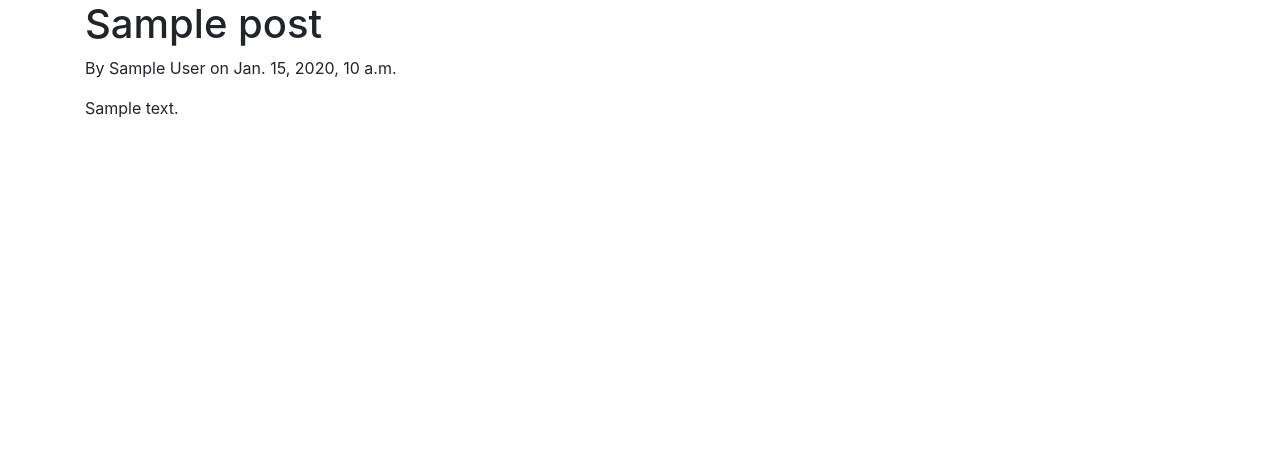
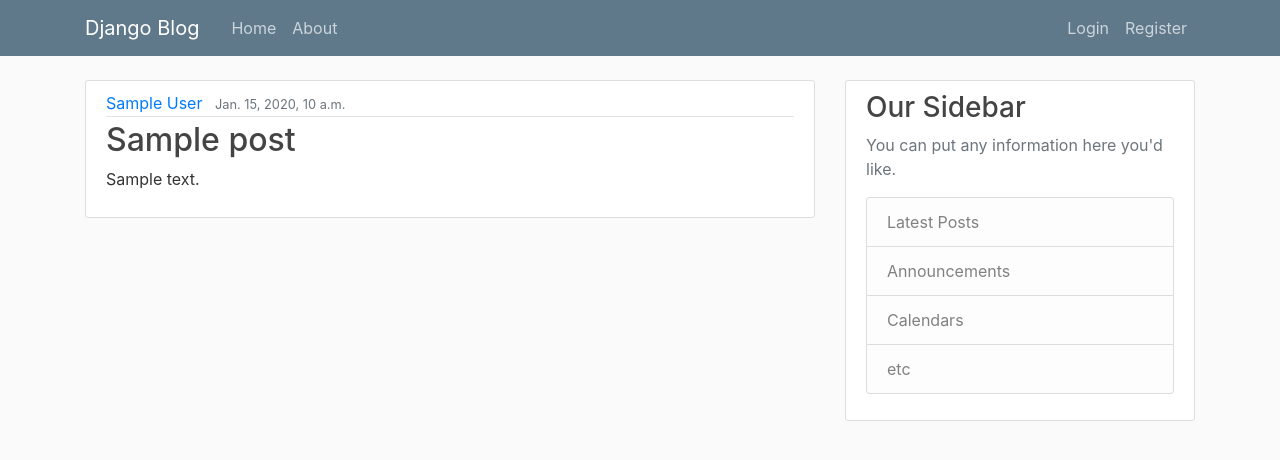
Before and after one commit to Code0254/DjangoProject, a Django app: template blog/templates/blog/home.html in a window 1280 px wide. Shown: the top 460 px of the page. Run offline with Django 5.2, Linux system fonts and the light colour scheme; the template is opened without the code that fills it: most values are stand-ins (such as "Sample title", 1, 10 or a date in 2020); some libraries are stand-ins or nearby versions.

Commit message:
modified:   blog/__pycache__/apps.cpython-311.pyc

```diff
--- /dev/null
+++ b/blog/static/blog/main.css
@@ -0,0 +1,84 @@
+body {
+    background: #fafafa;
+    color: #333333;
+    margin-top: 5rem;
+  }
+
+  h1, h2, h3, h4, h5, h6 {
+    color: #444444;
+  }
+
+  ul {
+    margin: 0;
+  }
+
+  .bg-steel {
+    background-color: #5f788a;
+  }
+
+  .site-header .navbar-nav .nav-link {
+    color: #cbd5db;
+  }
+
+  .site-header .navbar-nav .nav-link:hover {
+    color: #ffffff;
+  }
+
+  .site-header .navbar-nav .nav-link.active {
+    font-weight: 500;
+  }
+
+  .content-section {
+    background: #ffffff;
+    padding: 10px 20px;
+    border: 1px solid #dddddd;
+    border-radius: 3px;
+    margin-bottom: 20px;
+  }
+
+  .article-title {
+    color: #444444;
+  }
+
+  a.article-title:hover {
+    color: #428bca;
+    text-decoration: none;
+  }
+
+  .article-content {
+    white-space: pre-line;
+  }
+
+  .article-img {
+    height: 65px;
+    width: 65px;
+    margin-right: 16px;
+  }
+
+  .article-metadata {
+    padding-bottom: 1px;
+    margin-bottom: 4px;
+    border-bottom: 1px solid #e3e3e3
+  }
+
+  .article-metadata a:hover {
+    color: #333;
+    text-decoration: none;
+  }
+
+  .article-svg {
+    width: 25px;
+    height: 25px;
+    vertical-align: middle;
+  }
+
+  .account-img {
+    height: 125px;
+    width: 125px;
+    margin-right: 20px;
+    margin-bottom: 16px;
+  }
+
+  .account-heading {
+    font-size: 2.5rem;
+  }
--- a/blog/templates/blog/base.html
+++ b/blog/templates/blog/base.html
@@ -1,3 +1,4 @@
+{% load static %}
 <!DOCTYPE html>
 <html lang="en">
 <head>
@@ -7,19 +8,58 @@
 
     <!-- Bootstrap CSS -->
     <link rel="stylesheet" href="https://cdn.jsdelivr.net/npm/bootstrap@4.0.0/dist/css/bootstrap.min.css" integrity="sha384-Gn5384xqQ1aoWXA+058RXPxPg6fy4IWvTNh0E263XmFcJlSAwiGgFAW/dAiS6JXm" crossorigin="anonymous">
+    <link rel  =" stylesheet" type="text/css" href="{% static 'blog/main.css' %}">
+
 
     {% if title %}
-        <title>Django Blog - {{ title }}</title>
+        <title>Django blog- {{ title }}</title>
     {% else %}
         <title>Django Blog</title>
     {% endif %}
 </head>
 <body>
-    <div class = 'container'>
+    <header class="site-header">
+        <nav class="navbar navbar-expand-md navbar-dark bg-steel fixed-top">
+          <div class="container">
+            <a class="navbar-brand mr-4" href="{% url 'blog-home' %}">Django Blog</a>
+            <button class="navbar-toggler" type="button" data-toggle="collapse" data-target="#navbarToggle" aria-controls="navbarToggle" aria-expanded="false" aria-label="Toggle navigation">
+            <span class="navbar-toggler-icon"></span>
+            </button>
+            <div class="collapse navbar-collapse" id="navbarToggle">
+              <div class="navbar-nav mr-auto">
+                <a class="nav-item nav-link" href="{% url 'blog-home' %}">Home</a>
+                <a class="nav-item nav-link" href="{% url 'blog-about' %}">About</a>
+              </div>
+              <!-- Navbar Right Side -->
+              <div class="navbar-nav ">
+                <a class="nav-item nav-link" href="#">Login</a>
+                <a class="nav-item nav-link" href="#">Register</a>
+              </div>
+            </div>
+          </div>
+        </nav>
+      </header>
 
-    {% block content %} {% endblock %}
-
-    </div>
+        <main role="main" class="container">
+            <div class="row">
+            <div class="col-md-8">
+                {% block content %}{% endblock %}
+            </div>
+            <div class="col-md-4">
+                <div class="content-section">
+                <h3>Our Sidebar</h3>
+                <p class='text-muted'>You can put any information here you'd like.
+                    <ul class="list-group">
+                    <li class="list-group-item list-group-item-light">Latest Posts</li>
+                    <li class="list-group-item list-group-item-light">Announcements</li>
+                    <li class="list-group-item list-group-item-light">Calendars</li>
+                    <li class="list-group-item list-group-item-light">etc</li>
+                    </ul>
+                </p>
+                </div>
+            </div>
+            </div>
+        </main>
 
     <!-- Optional JavaScript -->
     <!-- jQuery first, then Popper.js, then Bootstrap JS -->
--- a/blog/templates/blog/home.html
+++ b/blog/templates/blog/home.html
@@ -1,8 +1,15 @@
 {% extends 'blog/base.html' %}
 {% block content %}
     {% for post in posts %}
-        <h1> {{post.title}}</h1>
-        <p> By {{post.author}} on {{post.date_posted}}</p>
-        <p> {{post.Content}}</p>
+        <article class="media content-section">
+            <div class="media-body">
+            <div class="article-metadata">
+                <a class="mr-2" href="#">{{ post.author }}</a>
+                <small class="text-muted">{{ post.date_posted }}</small>
+            </div>
+            <h2><a class="article-title" href="#">{{ post.title }}</a></h2>
+            <p class="article-content">{{ post.content }}</p>
+            </div>
+        </article>
     {%endfor%}
 {% endblock content %}
--- a/blog/urls.py
+++ b/blog/urls.py
@@ -3,5 +3,5 @@ from . import views
 
 urlpatterns = [
     path('', views.home, name = 'blog-home'),
-    path('about/', views.about, name = 'blog-about '),
+    path('about/', views.about, name = 'blog-about'),
 ]
--- a/blog/views.py
+++ b/blog/views.py
@@ -24,4 +24,4 @@ def home (request): #  we will handle the request argument later
     return render(request, 'blog/home.html', context)
 
 def about (request): #  we will handle the request argument later
-    return render(request, 'blog/about.html', {'title': 'About'} )
+    return render(request , 'blog/about.html', {'title': 'About'} )
```
